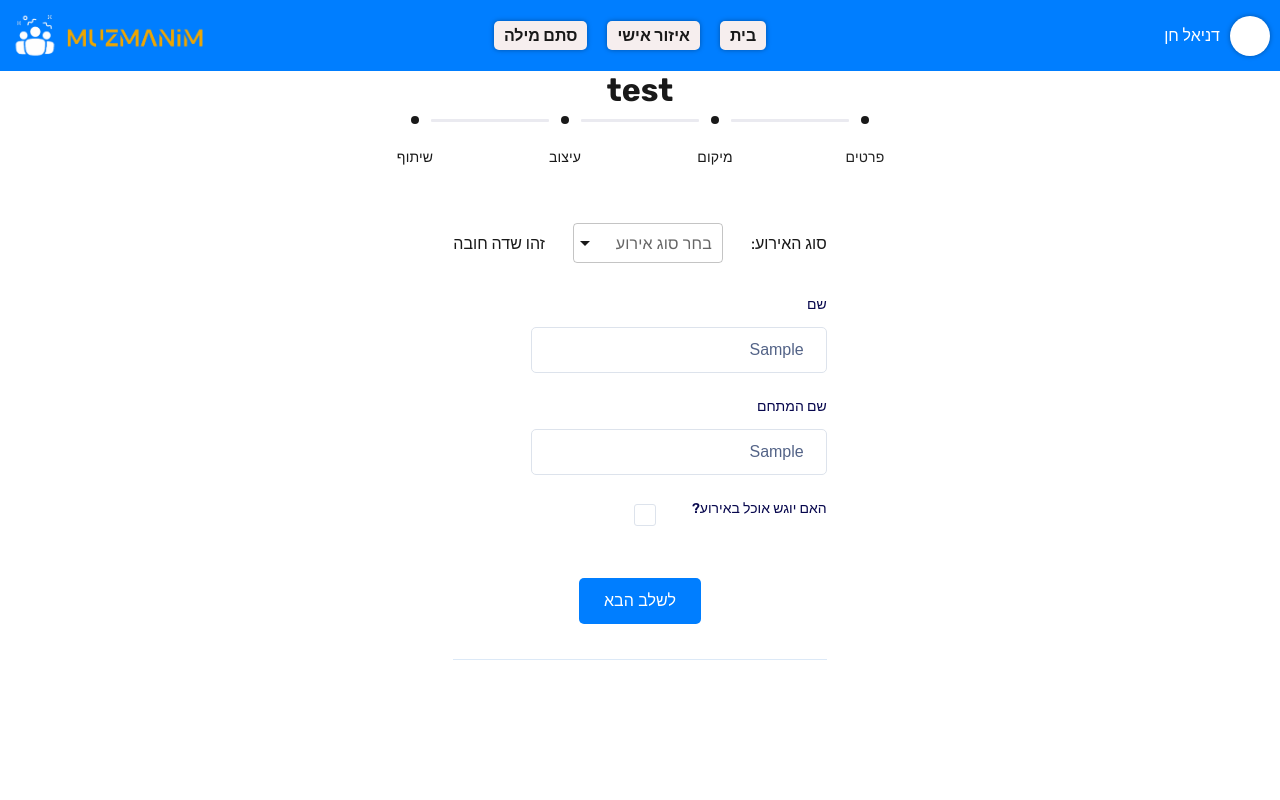
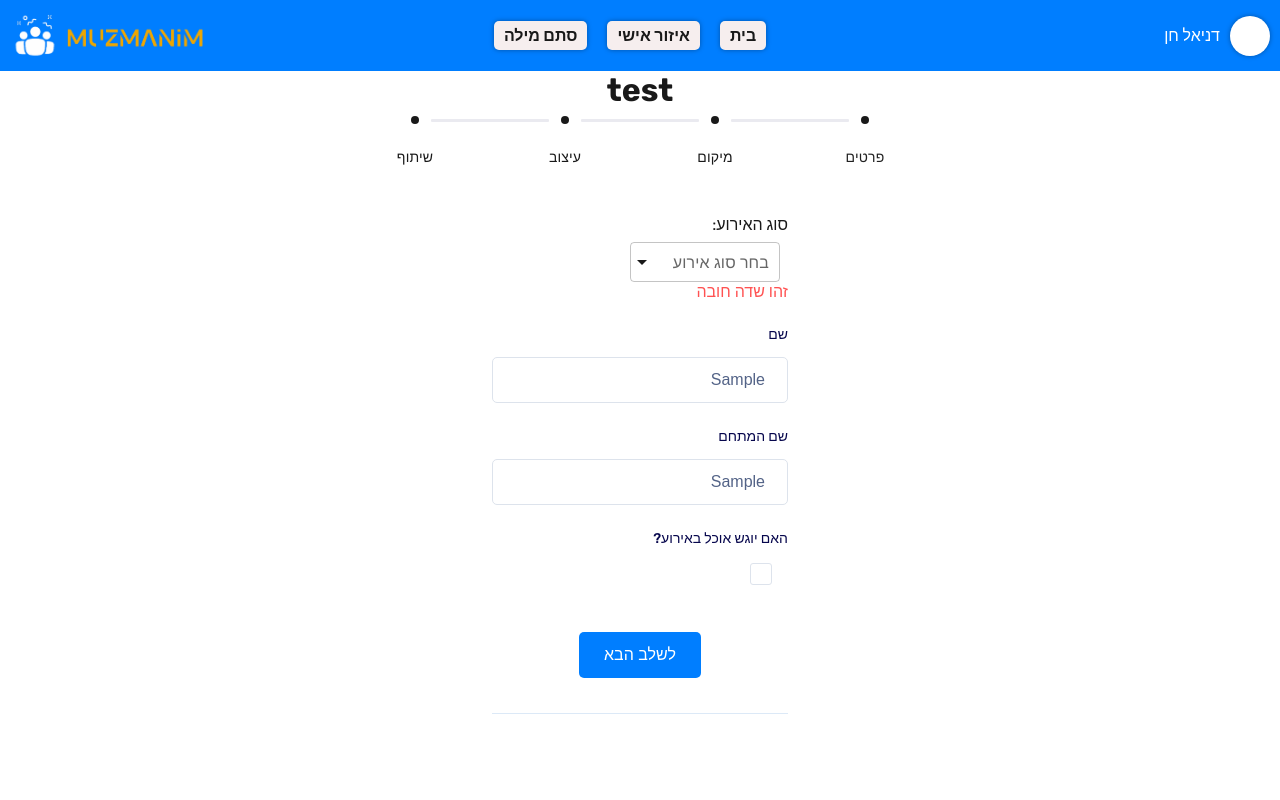
Before and after one commit to Muzmanim-Digital-Event-Invitation/Muzmanim-Frontend, a React (Vite) app: page /newEvent in a window 1280 px wide. Both pictures are taken after typing "Sample", "Sample" into the empty fields and a click on the button "לשלב הבא". Shown: the top 800 px of the page. Built offline with nearby package versions, Linux system fonts and the light colour scheme; a web font is replaced by a local one.

Commit message:
ADD VALIDATION FORMS

```diff
--- a/src/Components/Content/NewEvent/EventInfo/EventInfo.scss
+++ b/src/Components/Content/NewEvent/EventInfo/EventInfo.scss
@@ -54,6 +54,10 @@
       display: block;
     }
 
+    .EventType .error-message{
+      color: rgba(255, 0, 0, 0.678);
+    }
+
     .formbold-btn:hover {
       box-shadow: 0px 3px 8px rgba(0, 0, 0, 0.05);
     }
--- a/src/Components/Content/NewEvent/EventInfo/EventInfo.tsx
+++ b/src/Components/Content/NewEvent/EventInfo/EventInfo.tsx
@@ -6,7 +6,7 @@ import { newEventAction } from "../../../../App/newEventSlice";
 
 function EventInfo({ stepNumber, setStepNumber }: { stepNumber: number, setStepNumber: (sn: number) => void }): JSX.Element {
 
-    const { register, handleSubmit , getValues} = useForm();
+    const { register, handleSubmit , getValues, formState: { errors }} = useForm();
     const dispatch = useDispatch();
 
     const eventType = useSelector((state: any) => state.newEvent)
@@ -56,8 +56,9 @@ function EventInfo({ stepNumber, setStepNumber }: { stepNumber: number, setStepN
                                             type="text"
                                             id="city"
                                             className="formbold-form-input"
-                                            {...register("city")}
-                                        />
+                                            {...register("city", { required: true })}
+                                            />
+                                            {errors.city && <p className="error-message">זהו שדה חובה.</p>}
                                     </div>
                                 </div>
                                 <div>
@@ -69,8 +70,10 @@ function EventInfo({ stepNumber, setStepNumber }: { stepNumber: number, setStepN
                                             type="text"
                                             id="street"
                                             className="formbold-form-input"
-                                            {...register("street")}
+                                            {...register("street", { required: true })}
                                         />
+                                            {errors.street && <p className="error-message">זהו שדה חובה.</p>}
+
                                     </div>
                                 </div>
                             </div>
@@ -83,8 +86,10 @@ function EventInfo({ stepNumber, setStepNumber }: { stepNumber: number, setStepN
                                         type="date"
                                         id="eventDate"
                                         className="formbold-form-input"
-                                        {...register("eventDate")}
+                                        {...register("eventDate", { required: true })}
                                     />
+
+                                            {errors.eventDate && <p className="error-message">זהו שדה חובה.</p>}
                                 </div>
                             </div>
 
@@ -96,8 +101,10 @@ function EventInfo({ stepNumber, setStepNumber }: { stepNumber: number, setStepN
                                         type="time"
                                         id="eventStartHour"
                                         className="formbold-form-input"
-                                        {...register("eventStartHour")}
+                                        {...register("eventStartHour", { required: true })}
                                     />
+                                            {errors.eventStartHour && <p className="error-message">זהו שדה חובה.</p>}
+
                                 </div>
                             </div>
 
--- a/src/Components/Content/NewEvent/EventType/EventType.scss
+++ b/src/Components/Content/NewEvent/EventType/EventType.scss
@@ -1,20 +1,22 @@
-.EventType {
-
-}
+.EventType {}
 
 .EventType .formbold-mb-3 {
   margin-bottom: 15px;
 }
+
 .EventType .formbold-relative {
   position: relative;
 }
+
 .EventType .formbold-opacity-0 {
   opacity: 0;
 }
+
 .EventType .formbold-stroke-current {
   stroke: currentColor;
 }
-#supportCheckbox:checked ~ div span {
+
+#supportCheckbox:checked~div span {
   opacity: 1;
 }
 
@@ -22,12 +24,14 @@
 .EventType .formbold-form-title {
   margin-bottom: 30px;
 }
+
 .EventType .formbold-form-title h2 {
   font-weight: 600;
   font-size: 28px;
   line-height: 34px;
   color: #07074d;
 }
+
 .EventType .formbold-form-title p {
   font-size: 16px;
   line-height: 24px;
@@ -35,6 +39,22 @@
   margin-top: 12px;
 }
 
+.EventType .formbold-input-flex {
+  display: block;
+}
+
+.EventType .formbold-form-input {
+  display: block;
+}
+
+.EventType .error-message{
+  color: rgba(255, 0, 0, 0.678);
+}
+#error-eventType {
+  display: flex;
+  margin-top: -30px;
+  margin-bottom: 22px;
+}
 
 .EventType .formbold-checkbox-label {
   display: flex;
@@ -44,10 +64,12 @@
   line-height: 24px;
   color: #536387;
 }
+
 .EventType .formbold-checkbox-label a {
   margin-left: 5px;
   color: #6a64f1;
 }
+
 .EventType .formbold-input-checkbox {
   position: absolute;
   width: 1px;
@@ -59,6 +81,7 @@
   white-space: nowrap;
   border-width: 0;
 }
+
 .EventType .formbold-checkbox-inner {
   display: flex;
   align-items: center;
--- a/src/Components/Content/NewEvent/EventType/EventType.tsx
+++ b/src/Components/Content/NewEvent/EventType/EventType.tsx
@@ -123,15 +123,16 @@ function EventType({ stepNumber, setStepNumber }: { stepNumber: number, setStepN
               </FormControl>
             </ThemeProvider>
 
-              {errors.eventType && <span className="error-message">זהו שדה חובה</span>}
             </div>
+              {errors.eventType && <span className="error-message" id="error-eventType">זהו שדה חובה</span>}
 
             <div className="formbold-input-flex">
               <div>
                 <label htmlFor="name1" className="formbold-form-label">שם</label>
                 <input type="text" defaultValue={eventType && eventType.name1 ? eventType.name1 : ""} id="name1" className="formbold-form-input" {...register("name1", { required: true })} />
+              </div>
                 {errors.name1 && <span className="error-message">זהו שדה חובה</span>}
-              </div>
+
               {eventTypeNumber == "2" ?
                 <div>
                   <label htmlFor="name2" className="formbold-form-label">שם שני (אופציונלי)</label>
```
